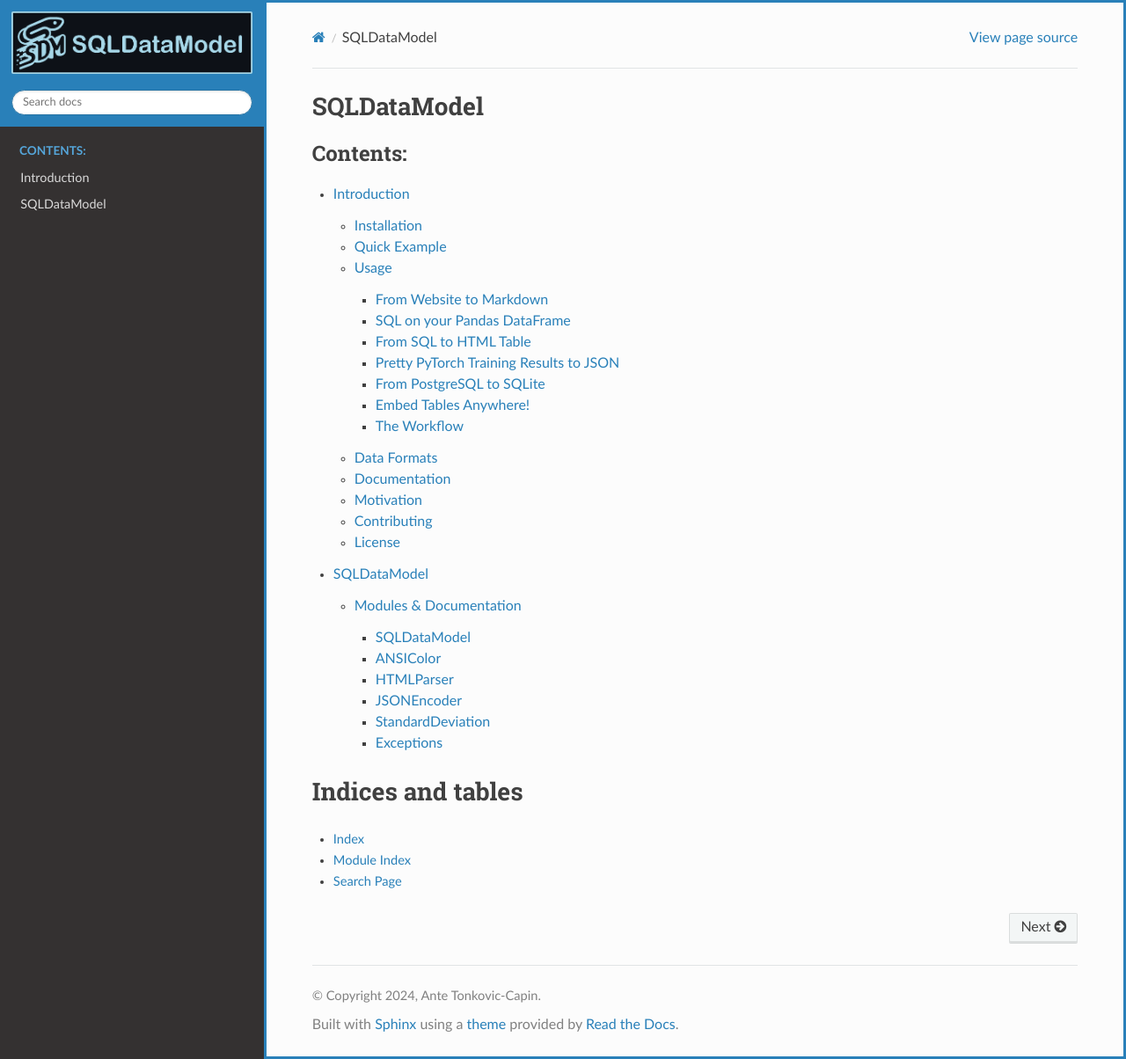
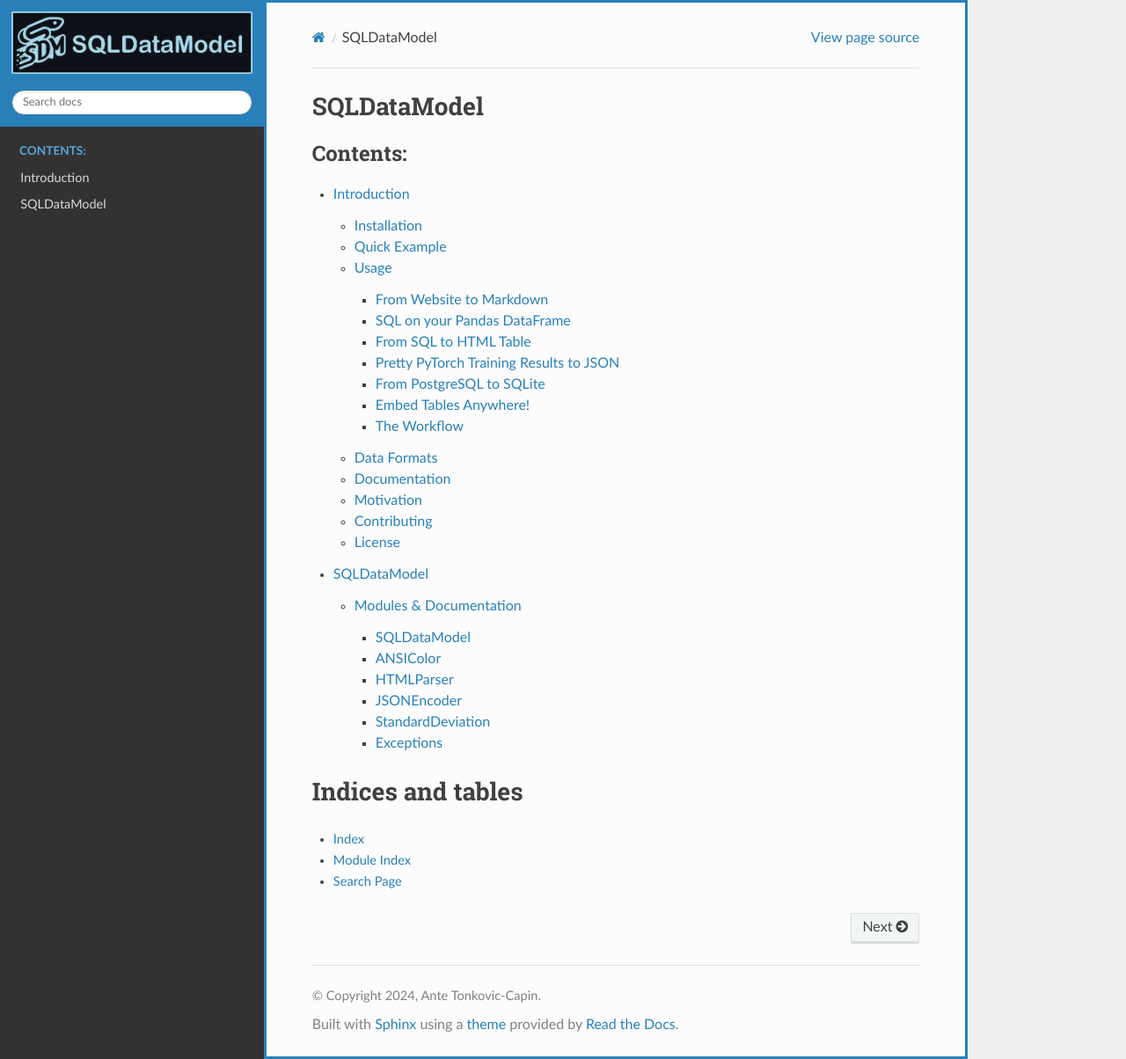
Before and after one commit to AnteT/SQLDataModel, a Sphinx documentation site: the page built from docs/source/index.rst, in a window 1280 px wide and 1204 px high. Shown: the whole window at 88% size. Built offline with Sphinx 7.4.7 and the Read the Docs theme 2.0.0, drawn with Linux system fonts in a browser that asks for light colours.

Commit message:
removed max-width property from rtd css to address border sizing on mobile viewport

```diff
--- a/docs/source/_static/custom.css
+++ b/docs/source/_static/custom.css
@@ -1,7 +1,7 @@
 /* Add any custom css to apply to the generated docs here, put this file in ./docs/source/_static dir */
 .wy-nav-content {
     border: 3px solid #2980b9;
-    max-width: 1200px !important;
+    /* max-width: 1200px !important; */
 }
 html {
     scrollbar-color: #2980b9 #2b2d2e;
```
